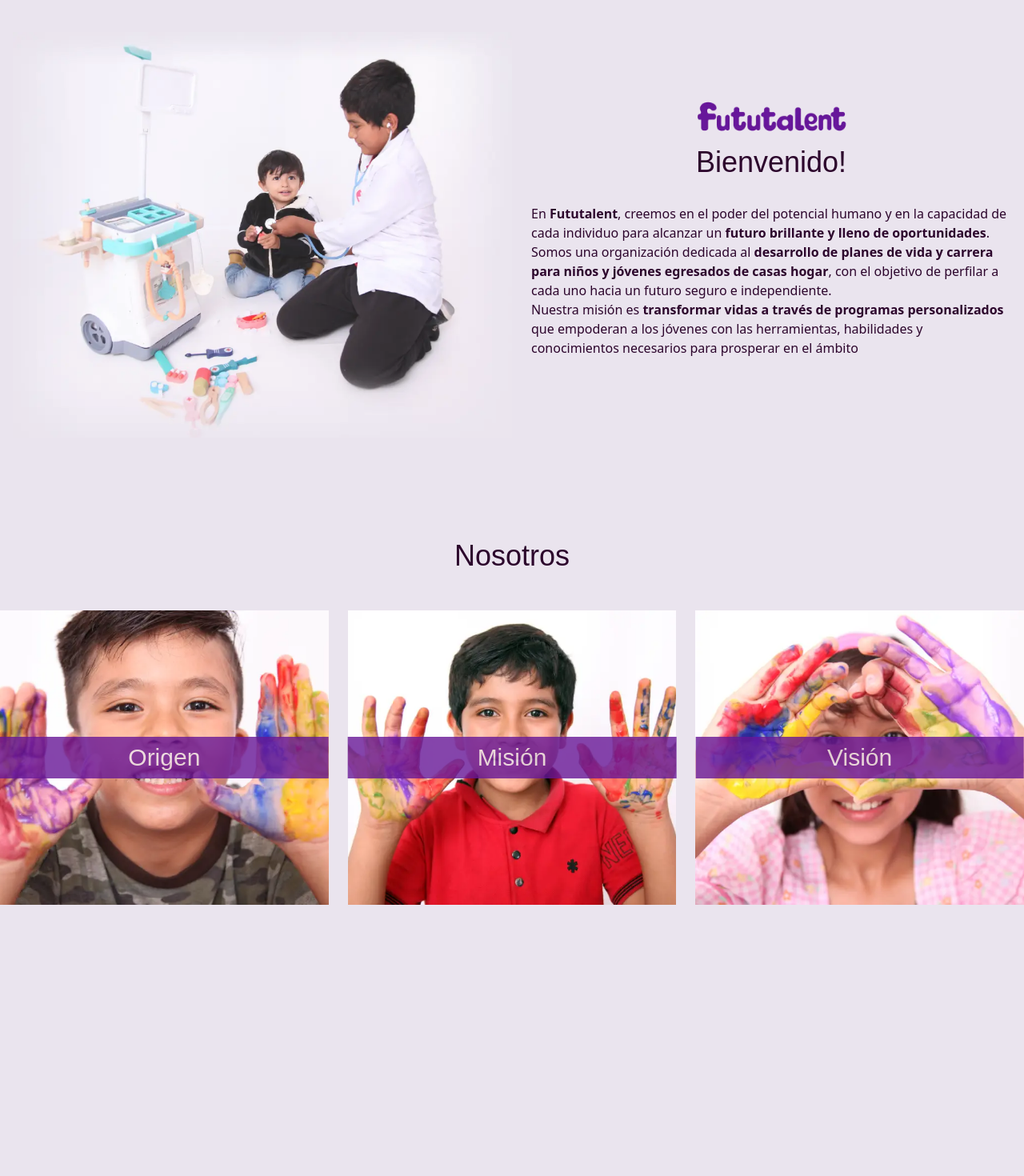
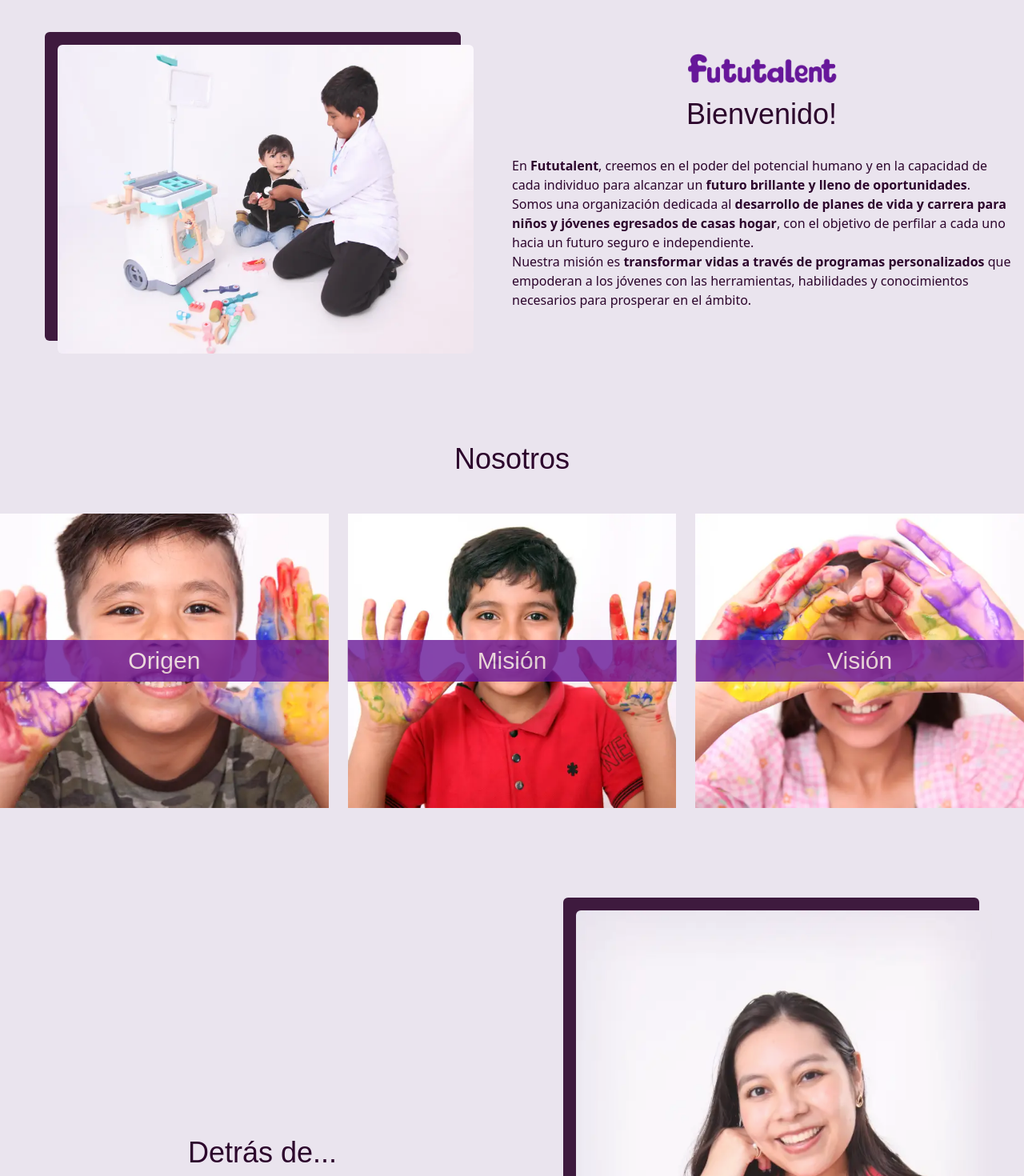
Before and after one commit to darideveloper/fututalent, a Next.js app: page / in a window 1280 px wide. Shown: the part 760-2230 px from the top of the page at 80% size. Before the commit the page ends 2003 px from the top, so only its background shows below. Built offline with nearby package versions, Linux system fonts and the light colour scheme; a web font is replaced by a local one.

Commit message:
feat (founder): layout & responsive

```diff
--- /dev/null
+++ b/components/ImageFrame.jsx
@@ -0,0 +1,42 @@
+import Image from 'next/image'
+
+/**
+ * Image frame component.
+ * @param {object} props - component props
+ * @param {string} props.src - image source
+ * @param {string} props.alt - image alt text
+ * @param {string} props.className - component classes
+ * @returns
+ */
+export default function ImageFrame({ src, alt, className }) {
+  return (
+    <div
+      className={`
+          image-wrapper
+          mx-auto
+          mb-4
+          w-11/12 md:w-5/12
+          opacity-90
+          bg-purple-dark
+          rounded-md
+          grpup
+          mx-30
+        `}
+    >
+      <Image
+        src={src}
+        alt={alt}
+        width={1000}
+        height={800}
+        className={`
+          transform
+          duration-300
+          translate-x-4 hover:translate-x-0
+          translate-y-4 hover:translate-y-0
+          rounded-md
+          ${className}
+        `}
+      />
+    </div>
+  )
+}
--- a/pages/index.jsx
+++ b/pages/index.jsx
@@ -1,7 +1,7 @@
 import Hero from "@/sections/Hero"
 import About from "@/sections/About"
 import Ideology from "@/sections/Ideology"
-
+import Founder from "@/sections/Founder"
 
 export default function Home() {
   return (
@@ -9,6 +9,7 @@ export default function Home() {
       <Hero />
       <About />
       <Ideology />
+      <Founder />
     </main>
   )
 }
--- a/sections/About.jsx
+++ b/sections/About.jsx
@@ -1,31 +1,10 @@
-import Title from '@/components/Title'
 import Image from 'next/image'
-
+import TextImageTamplate from '@/sections/templates/TextImageTamplate'
 
 export default function About({ }) {
-  return (
-    <section
-      className={`
-        about
-        container
-        mx-auto
-        my-28
 
-        px-4
-        flex
-        flex-col md:flex-row-reverse
-        items-center
-        justify-center
-        gap-6
-      `}
-    >
-      <div
-        className={`
-          text
-          w-full md:w-1/2
-        `}
-      >
-        <Title>
+  const title = (
+    <>
       <Image
         src="/images/logo.webp"
         alt="Logo fututalent"
@@ -37,43 +16,27 @@ export default function About({ }) {
         `}
       />
       Bienvenido!
-        </Title>
+    </>
+  )
 
-        <p
-          className={`
-            text-center md:text-left
-            my-8
-          `}
-        >
-          En <strong>Fututalent</strong>, creemos en el poder del potencial
-          humano y en la capacidad de cada individuo para
-          alcanzar un <strong>futuro brillante y lleno de oportunidades</strong>.
+  const text = (
+    <>
+      En <strong>Fututalent</strong>, creemos en el poder del potencial humano y en la capacidad de cada individuo para alcanzar un <strong>futuro brillante y lleno de oportunidades</strong>.
       <br />
-          Somos una organización dedicada al <strong>desarrollo de
-          planes de vida y carrera para niños y jóvenes
-          egresados de casas hogar</strong>, con el objetivo de perfilar
-          a cada uno hacia un futuro seguro e independiente.
+      Somos una organización dedicada al <strong>desarrollo de planes de vida y carrera para niños y jóvenes egresados de casas hogar</strong>, con el objetivo de perfilar a cada uno hacia un futuro seguro e independiente.
       <br />
-          Nuestra misión es <strong>transformar vidas a través de
-          programas personalizados</strong> que empoderan a los
-          jóvenes con las herramientas, habilidades y
-          conocimientos necesarios para prosperar en el
-          ámbito
-        </p>
-      </div>
+      Nuestra misión es <strong>transformar vidas a través de programas personalizados</strong> que empoderan a los jóvenes con las herramientas, habilidades y conocimientos necesarios para prosperar en el ámbito.
+    </>
 
-      <Image
-          src="/images/about.webp"
-          alt="Niños jugando al doctor"
-          width={1000}
-          height={800}
-          className={`
-            mx-auto
-            mb-4
-            w-full md:w-1/2
-            opacity-90
-          `}
+  )
+
+  return (
+
+    <TextImageTamplate
+      title={title}
+      imageSrc="/images/about.webp"
+      imageAlt="Foto de niños jugando al decorar"
+      text={text}
     />
-    </section>
   )
 }
--- /dev/null
+++ b/sections/Founder.jsx
@@ -0,0 +1,28 @@
+import Image from 'next/image'
+import TextImageTamplate from '@/sections/templates/TextImageTamplate'
+
+export default function Founder({ }) {
+
+  const title = (
+    <>
+      Detrás de...
+    </>
+  )
+
+  const text = (
+    <>
+      <strong>Karen Montes</strong>, fundadora de <strong>fututalent</strong>, es licenciada en Administración y cuenta con un diplomado en la creación, desarrollo y dirección de empresas sociales. Con una profunda pasión por trabajar con niños y jóvenes, Karen se dedica a promover el desarrollo integral de los futuros talentos.
+    </>
+  )
+
+  return (
+
+    <TextImageTamplate
+      title={title}
+      imageSrc="/images/founder.webp"
+      imageAlt="Foto de Karen Montes"
+      text={text}
+      reverse={true}
+    />
+  )
+}
--- /dev/null
+++ b/sections/templates/TextImageTamplate.jsx
@@ -0,0 +1,60 @@
+import Title from '@/components/Title'
+import ImageFrame from '@/components/ImageFrame'
+
+/**
+ * Text image section template
+ *
+ * @param {object} props - component props
+ * @param {JSX.Element} props.title - section title
+ * @param {string} props.imageSrc - image source
+ * @param {string} props.imageAlt - image alt text
+ * @param {JS.Element} props.text - section text
+ * @param {boolean} props.reverse - reverse image and text order
+ * @returns {JSX.Element} Text image section template
+ */
+export default function TextImageTamplate({ title, imageSrc, imageAlt, text, reverse = false}) {
+  return (
+    <section
+      className={`
+        about
+        container
+        mx-auto
+        my-28
+
+        px-4
+        flex
+        flex-col ${reverse ? 'md:flex-row' : 'md:flex-row-reverse'}
+        items-center
+        justify-center
+        gap-6
+
+      `}
+    >
+      <div
+        className={`
+          text
+          w-full md:w-1/2
+        `}
+      >
+        <Title>
+          {title}
+        </Title>
+
+        <p
+          className={`
+            text-center md:text-left
+            my-8
+          `}
+        >
+          {text}
+        </p>
+      </div>
+
+      <ImageFrame
+        src={imageSrc}
+        alt={imageAlt}
+      />
+
+    </section>
+  )
+}
```
Also changed, not shown: public/images/about.webp, public/images/founder.webp (added). Lines whose indentation alone changed are shown as unchanged.
